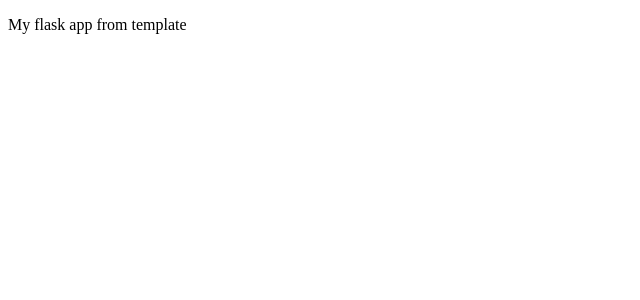
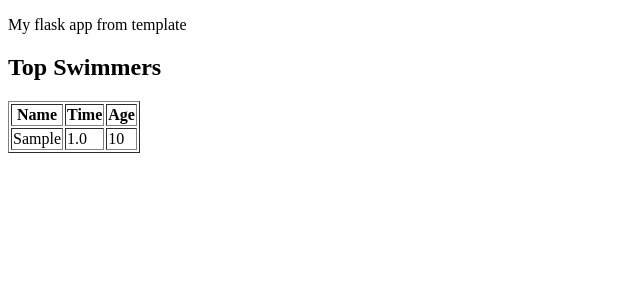
Before and after one commit to projext-x-team/projectx, a Flask app: page / in a window 1280 px wide. Shown: the top 300 px of the page, without its empty margins (0-640 px from the left). Run offline with Flask 2, Linux system fonts and the light colour scheme; tables that the repository leaves empty hold one stand-in row (values such as "Sample post").

Commit message:
check in

```diff
--- a/server/app.py
+++ b/server/app.py
@@ -1,10 +1,13 @@
-from flask import Flask
-from flask import render_template
+from flask import Flask, render_template
 from flask_sqlalchemy import SQLAlchemy
+from config import *
 
 app = Flask(__name__)
-database_file = "sqlite:////Users/alexren/projects/projectX/db"
-app.config["SQLALCHEMY_DATABASE_URI"] = database_file
+if Config.ENV == "prod":
+    app.config["SQLALCHEMY_DATABASE_URI"] = ProdConfig.DB_URI
+else:
+    app.config["SQLALCHEMY_DATABASE_URI"] = DevConfig.DB_URI
+
 db = SQLAlchemy(app)
 
 class US_Rankings(db.Model):
@@ -18,12 +21,16 @@ class US_Rankings(db.Model):
     date = db.Column(db.Text)
     swim_meet = db.Column(db.Text)
 
+    @staticmethod
+    def topSwimmers(num):
+        return US_Rankings.query.order_by(US_Rankings.time.asc()).limit(num)
+
     def __repr__(self):
         return "<US_Rankings: {}>".format(self.swimmer)
 
 @app.route("/")
 def home():
-    return render_template("index.html")
+    return render_template("index.html", topSwimmers=US_Rankings.topSwimmers(100))
 
 if __name__ == "__main__":
-    app.run()
+    app.run(debug=True)
--- a/server/templates/index.html
+++ b/server/templates/index.html
@@ -5,5 +5,24 @@
     </head>
     <body>
         <p>My flask app from template</p>
+        <article>
+            <section>
+                <h2>Top Swimmers</h2>
+                    <table border = 1>
+                        <tr>
+                            <th>Name</th>
+                            <th>Time</th>
+                            <th>Age</th>
+                        </tr>
+                        {% for ts in topSwimmers %}
+                        <tr>
+                            <td>{{ ts.swimmer }}</td>
+                            <td>{{ ts.time }}</td>
+                            <td>{{ ts.age }}</td>
+                        </tr>
+                        {% endfor %}
+                    </table>
+            </section>
+        </article>
     </body>
 </html>
```
Also changed, not shown: server/config.py (added, +9 -0 lines).
